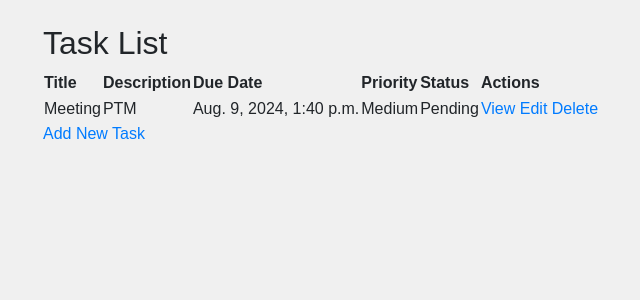
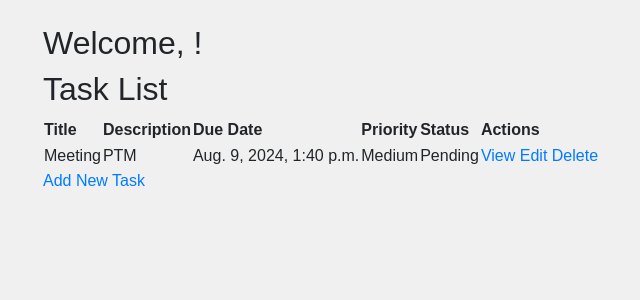
Before and after one commit to Mah-N/to-do-organizer, a Django app: page /tasks/ in a window 1280 px wide. Shown: the part 56-356 px from the top of the page, without its empty margins (42-682 px from the left). Run offline with Django 4.2, Linux system fonts and the light colour scheme; data comes from the database, SQL or seed files in the repository.

Commit message:
Add welcome message for logged-in user

```diff
--- a/templates/task_list.html
+++ b/templates/task_list.html
@@ -4,6 +4,9 @@
 {% block title %}Task List{% endblock %}
 
 {% block content %}
+
+  <!-- Personalized greeting for the logged-in user -->
+  <h2>Welcome, {{ user.username }}!</h2>
 
   <!-- Heading for the task list page -->
   <h2>Task List</h2>
```
